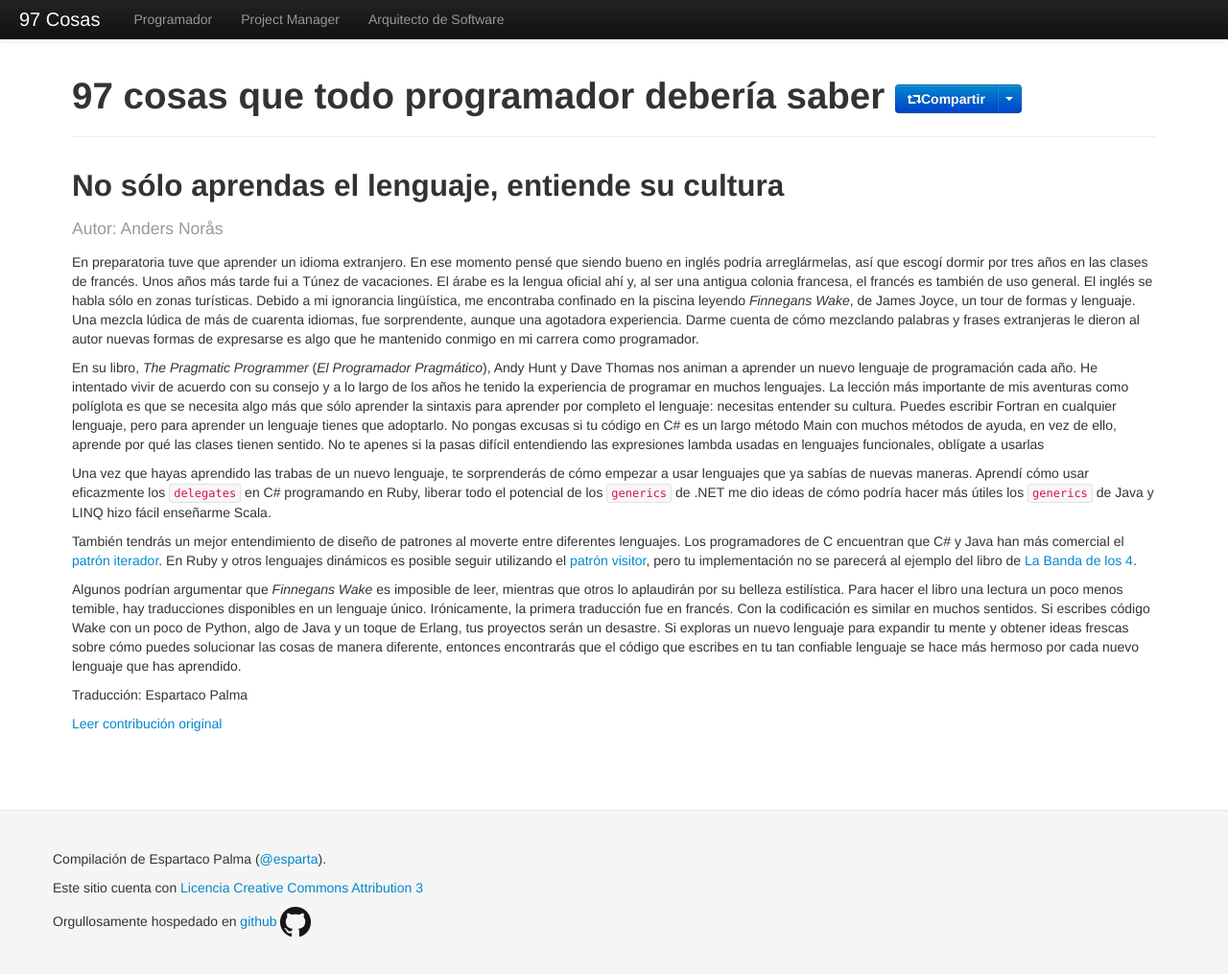
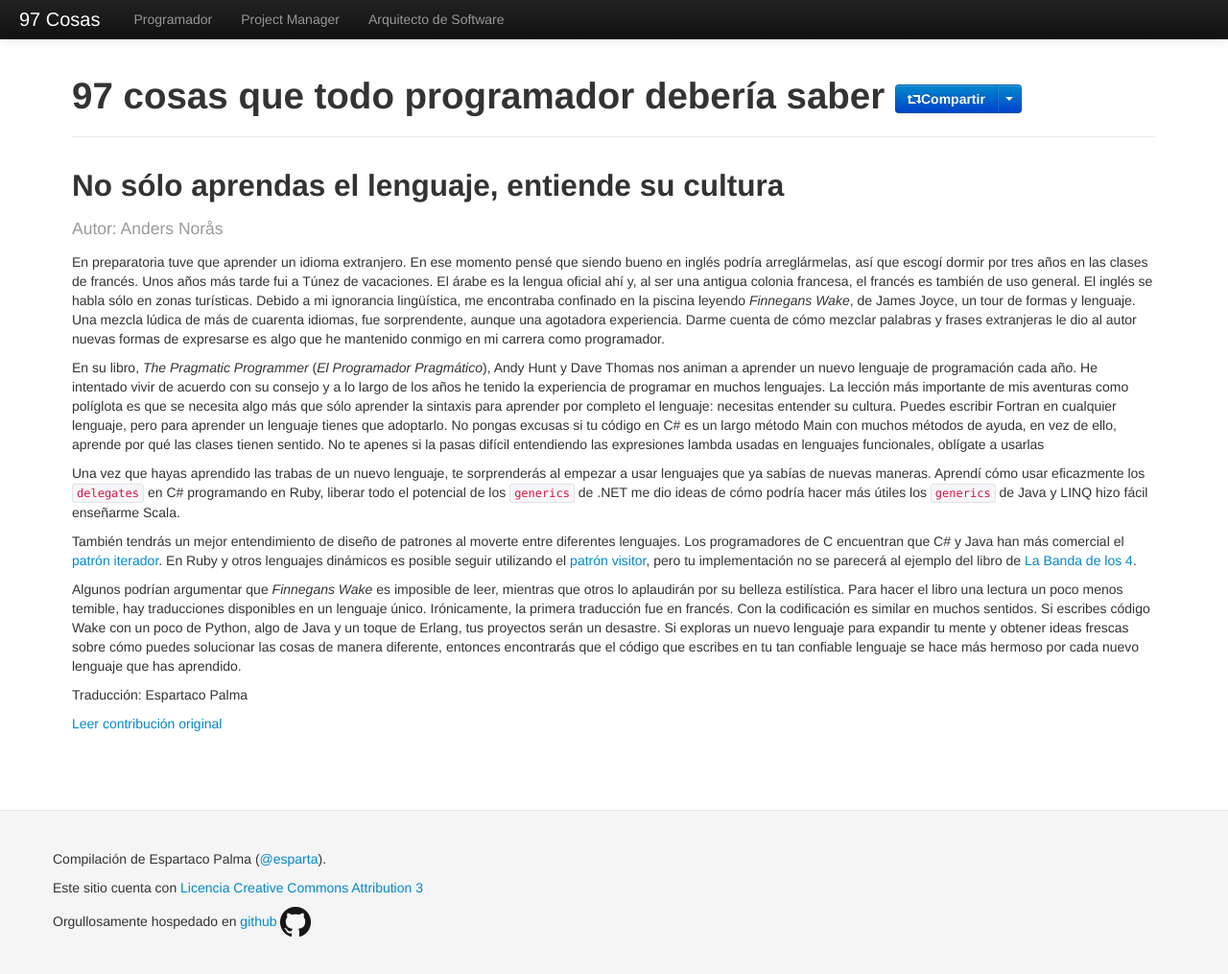
Before and after one commit to esparta/97cosas, a Jekyll site: the page built from programador/no-aprendas-lenguaje-entiende-su-cultura.md, in a window 1280 px wide and 1017 px high. Shown: the whole window at 96% size. Built offline with Jekyll 4.4.1, drawn with Linux system fonts in a browser that asks for light colours; comment, search, counter and statistics services are not loaded.

Commit message:
Style corrections no-aprendas-lenguaje...

```diff
--- a/programador/no-aprendas-lenguaje-entiende-su-cultura.md
+++ b/programador/no-aprendas-lenguaje-entiende-su-cultura.md
@@ -16,9 +16,9 @@ inglés se habla sólo en zonas turísticas. Debido a mi ignorancia
 lingüística, me encontraba confinado en la piscina leyendo _Finnegans
 Wake_, de James Joyce, un tour de formas y lenguaje. Una mezcla lúdica
 de más de cuarenta idiomas, fue sorprendente, aunque una agotadora
-experiencia. Darme cuenta de cómo mezclando palabras y frases
-extranjeras le dieron al autor nuevas formas de expresarse es algo que
-he mantenido conmigo en mi carrera como programador.
+experiencia. Darme cuenta de cómo mezclar palabras y frases extranjeras
+le dio al autor nuevas formas de expresarse es algo que he mantenido
+conmigo en mi carrera como programador.
 
 En su libro, _The Pragmatic Programmer_ (_El Programador Pragmático_),
 Andy Hunt y Dave Thomas nos animan a aprender un nuevo lenguaje de
@@ -34,8 +34,8 @@ tienen sentido. No te apenes si la pasas difícil entendiendo las
 expresiones lambda usadas en lenguajes funcionales, oblígate a usarlas
 
 Una vez que hayas aprendido las trabas de un nuevo lenguaje, te
-sorprenderás de cómo empezar a usar lenguajes que ya sabías de nuevas
-maneras. Aprendí cómo usar eficazmente los `delegates` en C# programando
+sorprenderás al empezar a usar lenguajes que ya sabías de nuevas maneras.
+ Aprendí cómo usar eficazmente los `delegates` en C# programando
 en Ruby, liberar todo el potencial de los `generics` de .NET me dio
 ideas de cómo podría hacer más útiles los `generics` de Java y LINQ hizo
 fácil enseñarme Scala.
```
